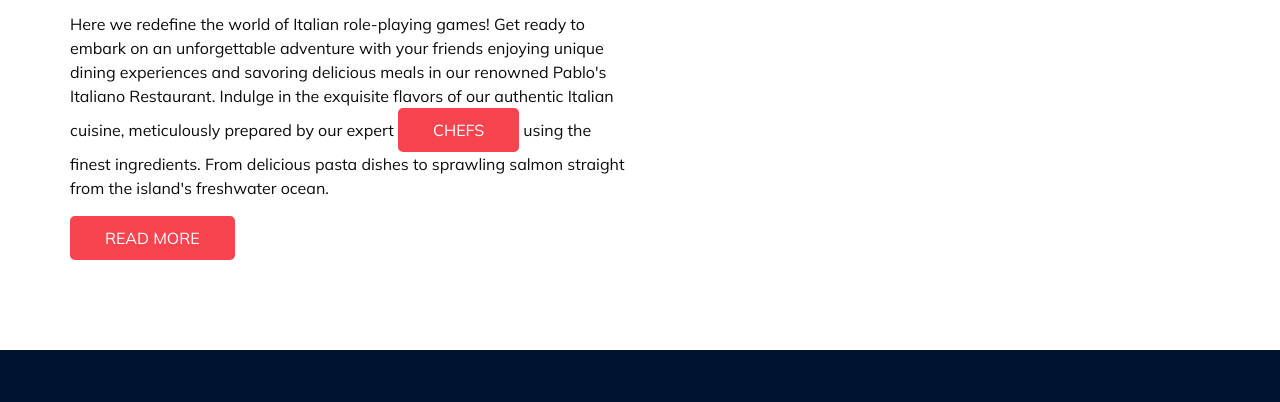
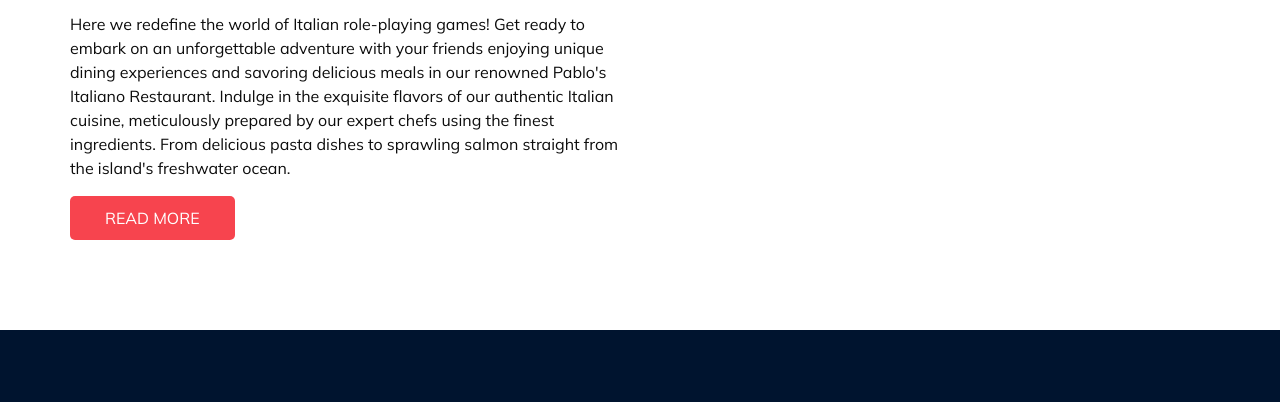
Before and after one commit to imjustkykyy/pablos, a plain HTML site: page about.html in a window 1280 px wide. Shown: the part 218-620 px from the top of the page. Drawn offline with Linux system fonts and the light colour scheme.

Commit message:
Update about.html

```diff
--- a/about.html
+++ b/about.html
@@ -84,7 +84,7 @@
               </h2>
             </div>
             <p>
-              Here we redefine the world of Italian role-playing games! Get ready to embark on an unforgettable adventure with your friends enjoying unique dining experiences and savoring delicious meals in our renowned Pablo's Italiano Restaurant. Indulge in the exquisite flavors of our authentic Italian cuisine, meticulously prepared by our expert <a href = "https://www.roblox.com/games/9859288790/Pablos-Application-Center-v2">chefs</a> using the finest ingredients. From delicious pasta dishes to sprawling salmon straight from the island's freshwater ocean.
+              Here we redefine the world of Italian role-playing games! Get ready to embark on an unforgettable adventure with your friends enjoying unique dining experiences and savoring delicious meals in our renowned Pablo's Italiano Restaurant. Indulge in the exquisite flavors of our authentic Italian cuisine, meticulously prepared by our expert chefs using the finest ingredients. From delicious pasta dishes to sprawling salmon straight from the island's freshwater ocean.
             </p>
             <div class="btn-box">
               <a href="">
```
